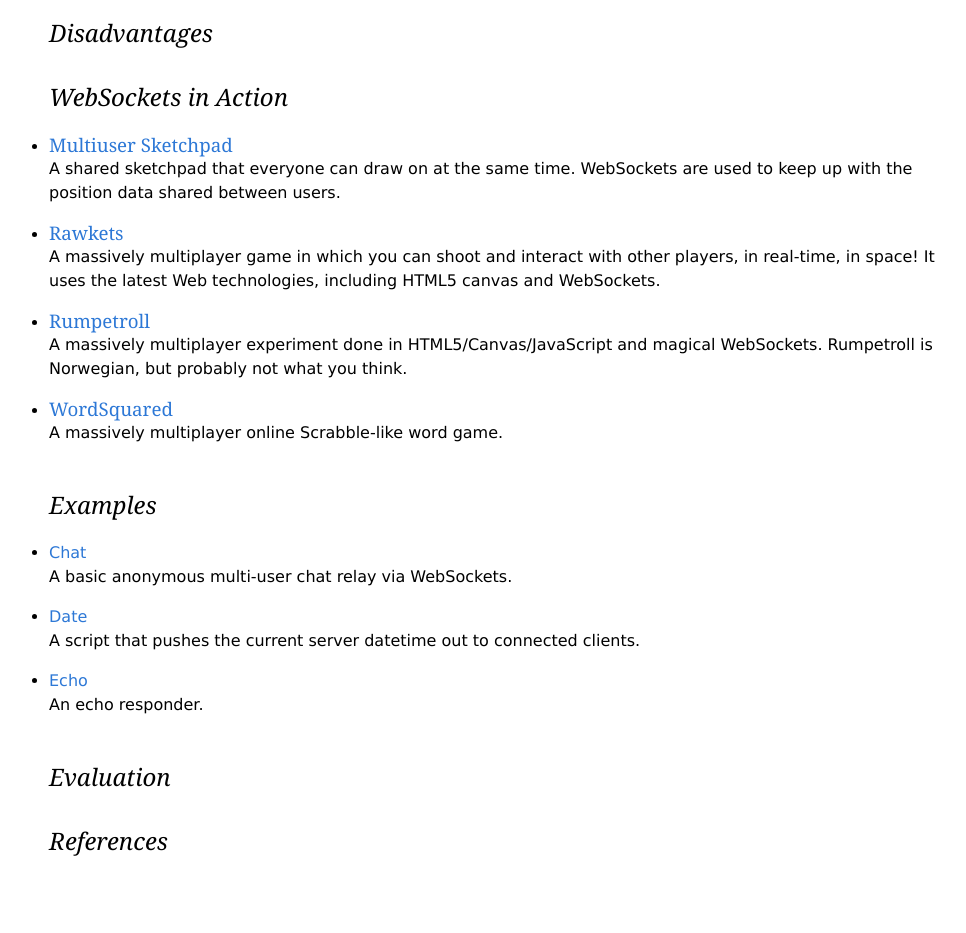
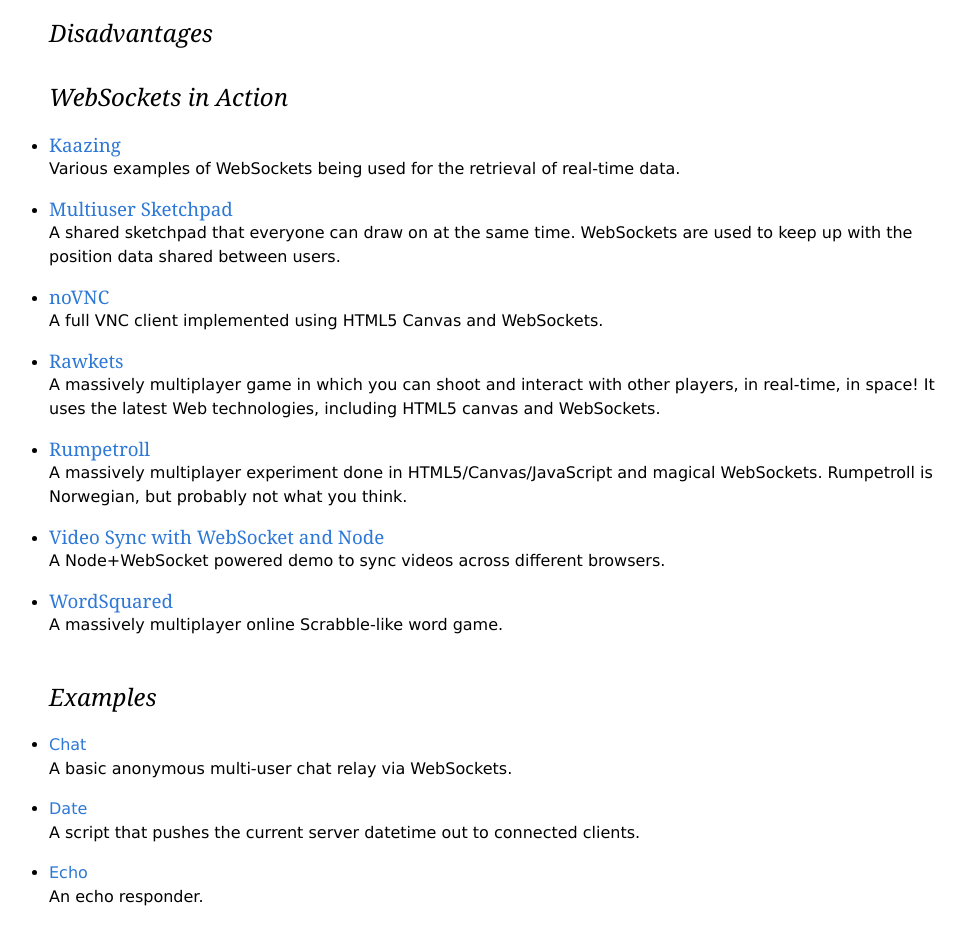
Before and after one commit to stevelacey/websocket-examples, a plain HTML site: page index.html in a window 1280 px wide. Shown: the part 1145-2078 px from the top of the page, without its empty margins (143-1109 px from the left). Before the commit the page ends 2010 px from the top, so only its background shows below. Drawn offline with nearby package versions, Linux system fonts and the light colour scheme.

Commit message:
Added more WebSockets in Action examples.

```diff
--- a/date/server/date.js
+++ b/date/server/date.js
@@ -30,7 +30,7 @@ function init() {
 
 	// Start listening for WebSocket connections
 	socket.listen(port);
-	util.log("Server listening on port" + port);
+	util.log("Server listening on port " + port);
 
   pushTime();
 };
--- a/index.html
+++ b/index.html
@@ -72,8 +72,16 @@
         <h2>WebSockets in Action</h2>
         <ul>
           <li>
+            <h3><a href="http://kaazing.me">Kaazing</a></h3>
+            <p>Various examples of WebSockets being used for the retrieval of real-time data.</p>
+          </li>
+          <li>
             <h3><a href="http://mrdoob.com/projects/multiuserpad">Multiuser Sketchpad</a></h3>
             <p>A shared sketchpad that everyone can draw on at the same time. WebSockets are used to keep up with the position data shared between users.</p>
+          </li>
+          <li>
+            <h3><a href="http://noVNC.com">noVNC</a></h3>
+            <p>A full VNC client implemented using HTML5 Canvas and WebSockets.</p>
           </li>
           <li>
             <h3><a href="http://www.rawkets.com">Rawkets</a></h3>
@@ -82,6 +90,10 @@
           <li>
             <h3><a href="http://rumpetroll.com">Rumpetroll</a></h3>
             <p>A massively multiplayer experiment done in HTML5/Canvas/JavaScript and magical WebSockets. Rumpetroll is Norwegian, but probably not what you think.</p>
+          </li>
+          <li>
+            <h3><a href="http://softwareas.com/video-sync-with-websocket-and-node">Video Sync with WebSocket and Node</a></h3>
+            <p>A Node+WebSocket powered demo to sync videos across different browsers.</p>
           </li>
           <li>
             <h3><a href="http://wordsquared.com">WordSquared</a></h3>
```
